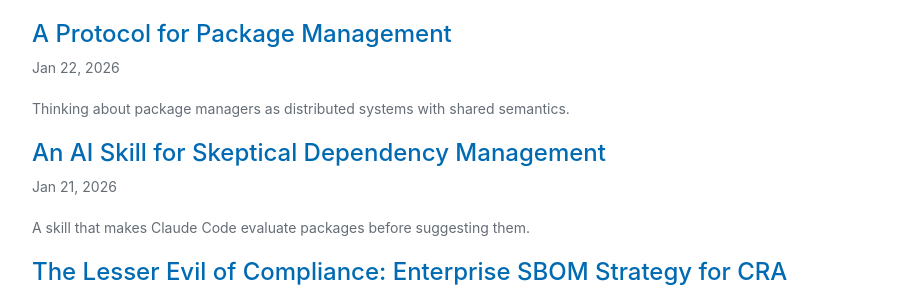
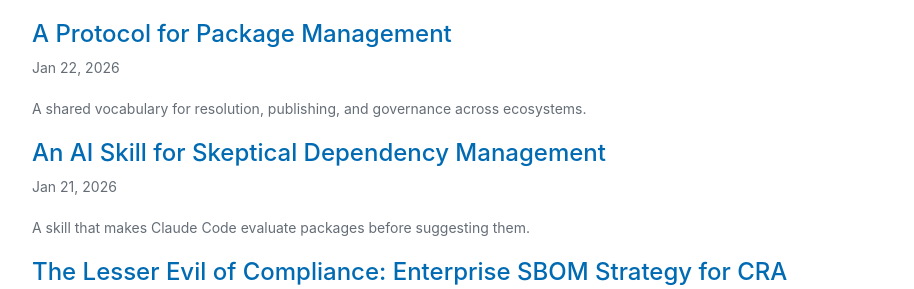
Before and after one commit to andrew/nesbitt.io, a Jekyll site: the page built from index.md, in a window 1280 px wide and 900 px high, scrolled down 622 px. Shown: the part 160-449 px from the top of the window, without its empty margins (168-1082 px from the left). Built offline with Jekyll 4.4.1, drawn with Linux system fonts in a browser that asks for light colours.

Commit message:
Update description

```diff
--- a/_data/stats.json
+++ b/_data/stats.json
@@ -1,5 +1,5 @@
 {
-  "generated_at": "2026-01-21T16:42:37Z",
+  "generated_at": "2026-01-21T16:43:36Z",
   "total_posts": 56,
   "total_words": 69714,
   "reading_minutes": 349,
--- a/_posts/2026-01-22-a-protocol-for-package-management.md
+++ b/_posts/2026-01-22-a-protocol-for-package-management.md
@@ -2,7 +2,7 @@
 layout: post
 title: "A Protocol for Package Management"
 date: 2026-01-22 10:00 +0000
-description: "Thinking about package managers as distributed systems with shared semantics."
+description: "A shared vocabulary for resolution, publishing, and governance across ecosystems."
 tags:
   - package-managers
   - idea
```
